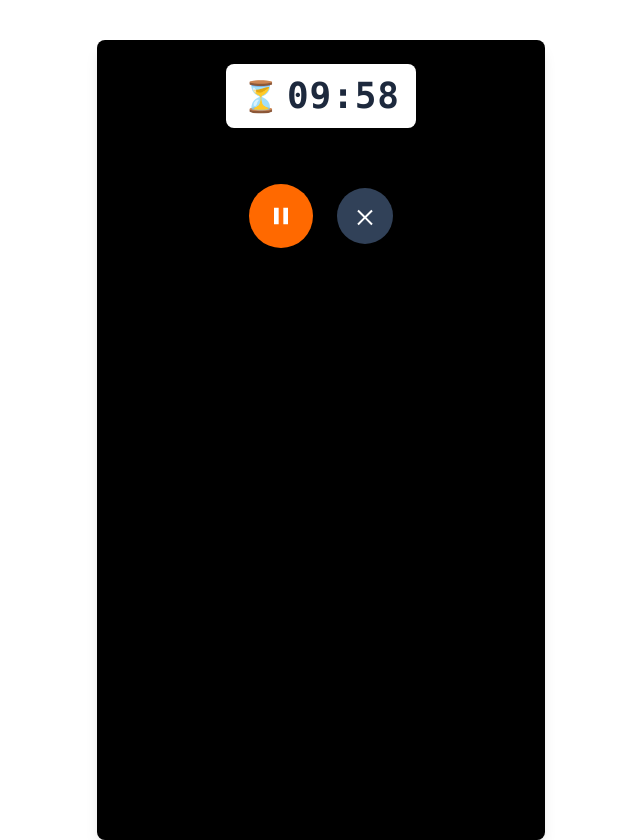
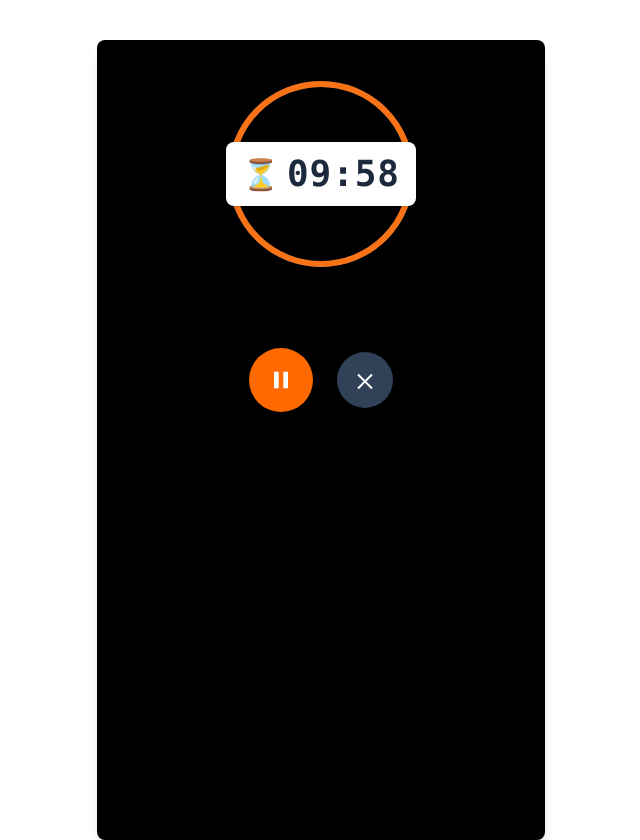
Before and after one commit to Mumbinyaguthii/Simple-timer, a React (Vite) app: page / in a window 1280 px wide. Both pictures are taken after a click on the button 640 px from the left and 379 px from the top of the page. Shown: the whole page, without its empty margins (319-959 px from the left). Built offline with nearby package versions, Linux system fonts and the light colour scheme.

Commit message:
added the timerRing file

```diff
--- a/src/components/Timer.jsx
+++ b/src/components/Timer.jsx
@@ -1,6 +1,7 @@
 import { useState, useRef, useEffect } from "react";
 import TimerDisplay from "./TimerDisplay";
 import TimerControls from "./TimerControls";
+import TimerRing from "./TimerRing";
 
 const Timer = () => {
   const timerRef = useRef(null);
@@ -56,18 +57,23 @@ const Timer = () => {
   };
 
   return (
-    <div className="flex flex-col items-center gap-4">
+    <>
       {hasStarted ? (
-        <>
-          <TimerDisplay time={timeLeft} />
+        <div className="flex flex-col items-center gap-6">
+          <div className="relative flex items-center justify-center">
+            <TimerRing timeLeft={timeLeft} duration={duration} />
+            <div className="absolute">
+              <TimerDisplay time={timeLeft} />
+            </div>
+          </div>
           <TimerControls
             isRunning={isRunning}
             onToggle={toggleTimer}
             onReset={resetTimer}
           />
-        </>
+        </div>
       ) : (
-        <div className="flex flex-col items-center gap-6 mih-h-screen">
+        <div className="flex flex-col items-center gap-6 min-h-screen">
           <div className="flex flex-wrap items-center justify-center gap-2 text-white">
             <label className="flex items-center gap-1">
               <input
@@ -114,7 +120,7 @@ const Timer = () => {
           </button>
         </div>
       )}
-    </div>
+    </>
   );
 };
 
--- /dev/null
+++ b/src/components/TimerRing.jsx
@@ -0,0 +1,35 @@
+const TimerRing = ({ timeLeft, duration }) => {
+  const radius = 90;
+  const circumference = 2 * Math.PI * radius;
+  const progress = duration > 0 ? timeLeft / duration : 0;
+  const dashOffset = circumference * (1 - progress);
+
+  return (
+    <svg width="220" height="220" viewBox="0 0 220 220">
+      {/*background track (faint, full circle) */}
+      <circle
+        cx="110"
+        cy="110"
+        r={radius}
+        fill="none"
+        stroke="#334155"
+        strokeWidth="6"
+      />
+      {/*progress arc*/}
+      <circle
+        cx="110"
+        cy="110"
+        r={radius}
+        fill="none"
+        stroke="#f97316"
+        strokeWidth="6"
+        strokeDasharray={circumference}
+        strokeDashoffset={dashOffset}
+        strokeLinecap="round"
+        transform="rotate(-90 110 110)"
+      />
+    </svg>
+  );
+};
+
+export default TimerRing;
```
